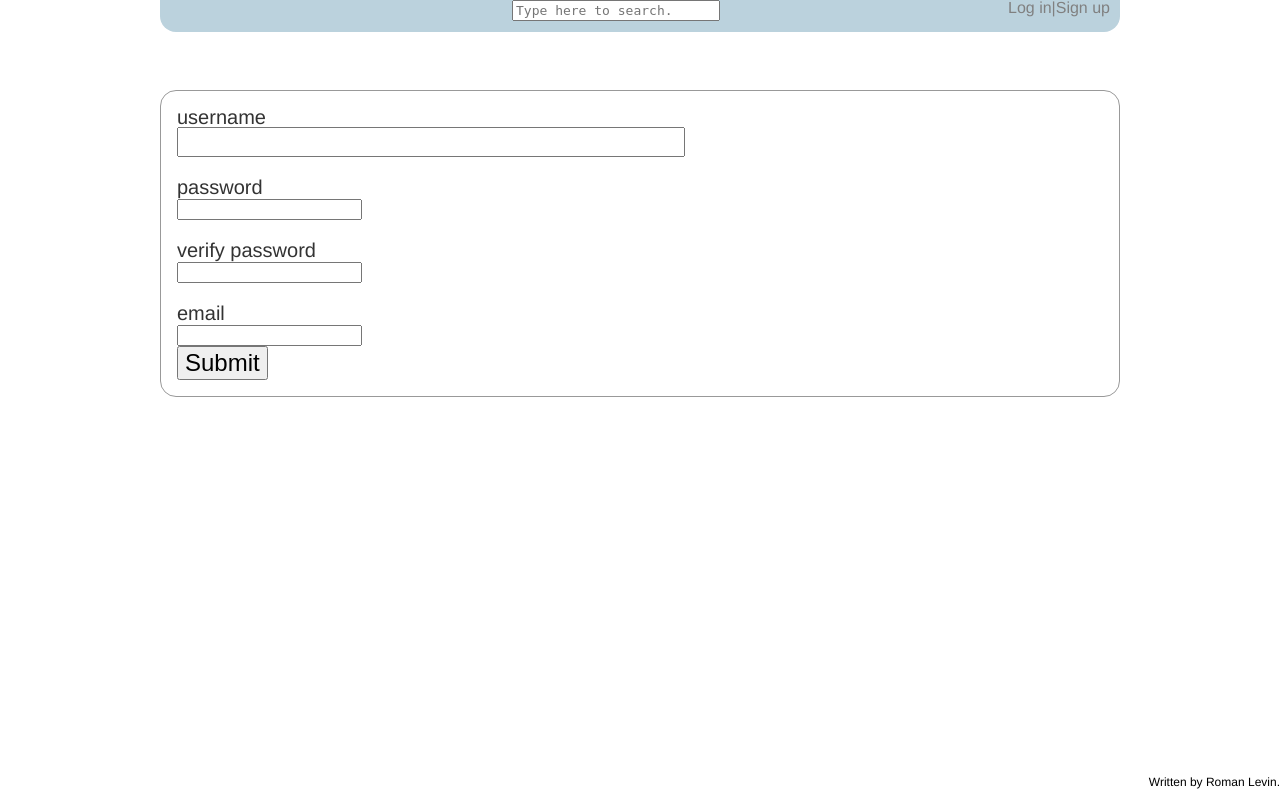
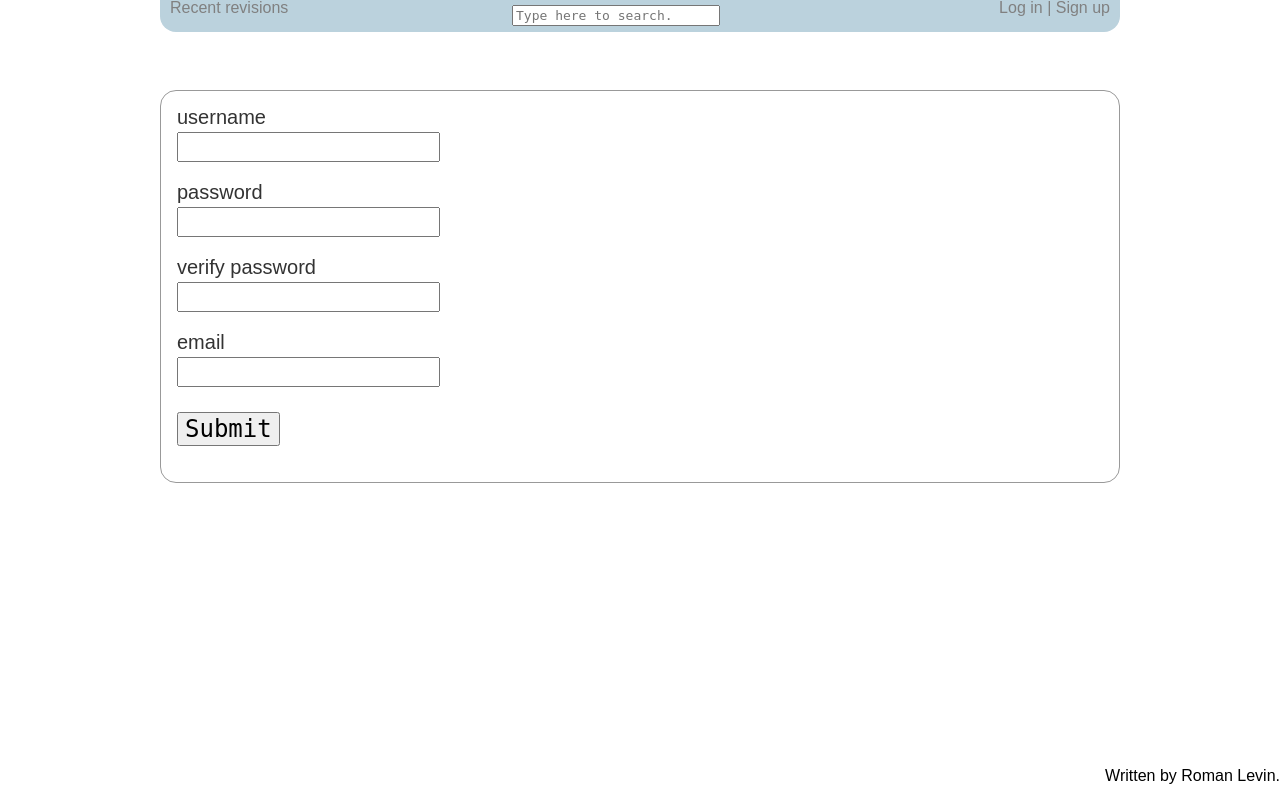
Before and after one commit to romanlevin/roman-wiki, a Python web app: template templates/signup.jinja in a window 1280 px wide. Run offline with Jinja, Linux system fonts and the light colour scheme; the template is opened without the code that fills it, so the values that code supplies are empty.

Commit message:
Implemented #7

```diff
--- a/main.py
+++ b/main.py
@@ -28,6 +28,9 @@ app = WSGIApplication([
     Route('/_search',
         handler='handlers.wiki.Search',
         name='Search'),
+    Route('/_recent',
+        handler='handlers.wiki.RecentRevisions',
+        name='_recent'),
     Route('/_edit<page_name:' + PAGE_RE + '>',
         handler='handlers.wiki.EditPage',
         name='_edit'),
--- a/static/style.css
+++ b/static/style.css
@@ -1,3 +1,7 @@
+/*
+BEGIN RESET
+============================================
+*/
 html, body, div, span,
 h1, h2, h3, h4, h5, h6, p, blockquote, pre,
 a, abbr, acronym, address, big, cite, code,
@@ -33,10 +37,12 @@ table {
     border-collapse: collapse;
     border-spacing: 0;
 }
+/*
+============================================
+END RESET*/
 
 body {
-    /*position: relative;*/
-    font-family: Helvetica, Arial, sans-serif;
+    font-family: sans-serif;
     font-size: 1em;
     width: 960px;
     margin: 0 auto;
@@ -44,7 +50,7 @@ body {
     color: #333;
 }
 
-nav {
+.page-header {
     position: absolute;
     background-color: #BBD2DD;
     top: 0;
@@ -61,12 +67,12 @@ section {
 .login-area {
     font-size: 1em;
     color: gray;
-    position: absolute; /*top:  10px;
-    */
-right: 10px;
+    position: absolute;
+    /*top:  10px;*/
+    right: 10px;
 }
 
-.edit-area {
+.history-area {
     font-size: 1em;
     color: gray;
     position: absolute;
@@ -81,16 +87,16 @@ right: 10px;
     border-radius: 1em;
 }
 
-.login-link {
+.header-link {
     color: gray;
     text-decoration: none;
 }
 
-.login-link:visited {
+.header-link:visited {
     color: gray;
 }
 
-.login-link:hover {
+.header-link:hover {
     text-decoration: underline;
 }
 
@@ -110,15 +116,12 @@ label {
     font-size: 20px;
 }
 
-label + label {
-    margin-top: 20px;
-}
 
-input[type=text] {
-    width: 500px;
+input {
+    /*width: 500px;*/
     font-size: 20px;
-    /*padding: 2px;*/
     font-family: monospace;
+    margin: 5px 0 20px 0;
 }
 
 form .search {
@@ -154,9 +157,6 @@ input[type=submit] {
     text-decoration: none;
 }
 
-.post + .post {
-    margin-top: 15px;
-}
 
 .post-title {
     font-size: 24px;
@@ -181,6 +181,16 @@ input[type=submit] {
     color: black;
     bottom: 0;
     right: 0;
+    margin: 0;
     height: 2em;
-    font-size: 12px;
+    font-size: 1em;
 }
+
+.page-footer > a {
+    text-decoration: none;
+    color: inherit;
+}
+
+.page-footer > a:hover {
+    text-decoration: underline;
+}
--- a/templates/base.html
+++ b/templates/base.html
@@ -8,24 +8,26 @@
 	{% endblock head %}
 </head>
 <body>
-	<header>
+	<header class="page-header">
 		{% block header %}
 			<nav>
 				<div class="login-area">
 				{% if user %}
-					<a href="/logout" class="login-link">Log out</a>
+					<a href="/logout" class="header-link">Log out</a>
 				{% else %}
-					<a href="/login" class="login-link">Log in</a>|<a href="/signup" class="login-link">Sign up</a>
+					<a href="/login" class="header-link">Log in</a> | <a href="/signup" class="header-link">Sign up</a>
 				{% endif %}
 				</div>
-				<form method="post" action="/_search">
+				<form method="post" action="/_search" class="search">
 					<input type="text" class="search" name="page" value="" placeholder="Type here to search.">
 				</form>
+				<div class="history-area">
 				{% if page_name %}
-				<div class="edit-area">
-					<a href="/_history{{ page_name }}" class="login-link">Edit history</a>
+					<a href="/_history{{ page_name }}" class="header-link">Edit history</a> |
+				{% endif %}
+					<a href="/_recent" class="header-link">Recent revisions</a>
 				</div>
-				{% endif %}
+
 			</nav>
 		{% endblock header %}
 	</header>
@@ -36,7 +38,7 @@
 	</div>
 	<footer class="page-footer">
 		{% block footer %}
-		Written by Roman Levin.
+		Written by <a href="https://github.com/romanlevin" title="Link to me on Github">Roman Levin</a>.
 		{% endblock footer %}
 	</footer>
 </body>
--- a/templates/signup.jinja
+++ b/templates/signup.jinja
@@ -4,27 +4,26 @@
 {% endblock title %}
 {% block content %}
 	<form method="post">
-	<label>
-		<div>username</div>
-		<input type="text" name="username" value="{{ username }}">
-	</label>
 
-	<label>
-		<div>password</div>
-		<input type="password" name="password" value="">
-	</label>
-
-	<label>
-		<div>verify password</div>
-		<input type="password" name="verify" value="">
-	</label>
-
-	<label>
-		<div>email</div>
-		<input type="email" name="email" value="{{ email }}">
-	</label>
-
-	<div class="error">{{ error }}</div>
+		<ul>
+			<li>
+				<label for="username">username</label>
+				<input type="text" name="username" value="{{ username }}">
+			</li>
+			<li>
+				<label for="password">password</label>
+				<input type="password" name="password" value="">
+			</li>
+			<li>
+				<label for="verify">verify password</label>
+			<input type="password" name="verify" value="">
+			</li>
+			<li>
+				<label for="email">email</label>
+			<input type="email" name="email" value="{{ email }}">
+			</li>
+		</ul>
+		<div class="error">{{ error }}</div>
 
 	<input type="submit">
 {% endblock content %}
```
Also changed, not shown: handlers/wiki.py (+7 -0 lines), templates/history.jinja (+4 -3 lines), templates/recent.jinja (added, +34 -0 lines).
